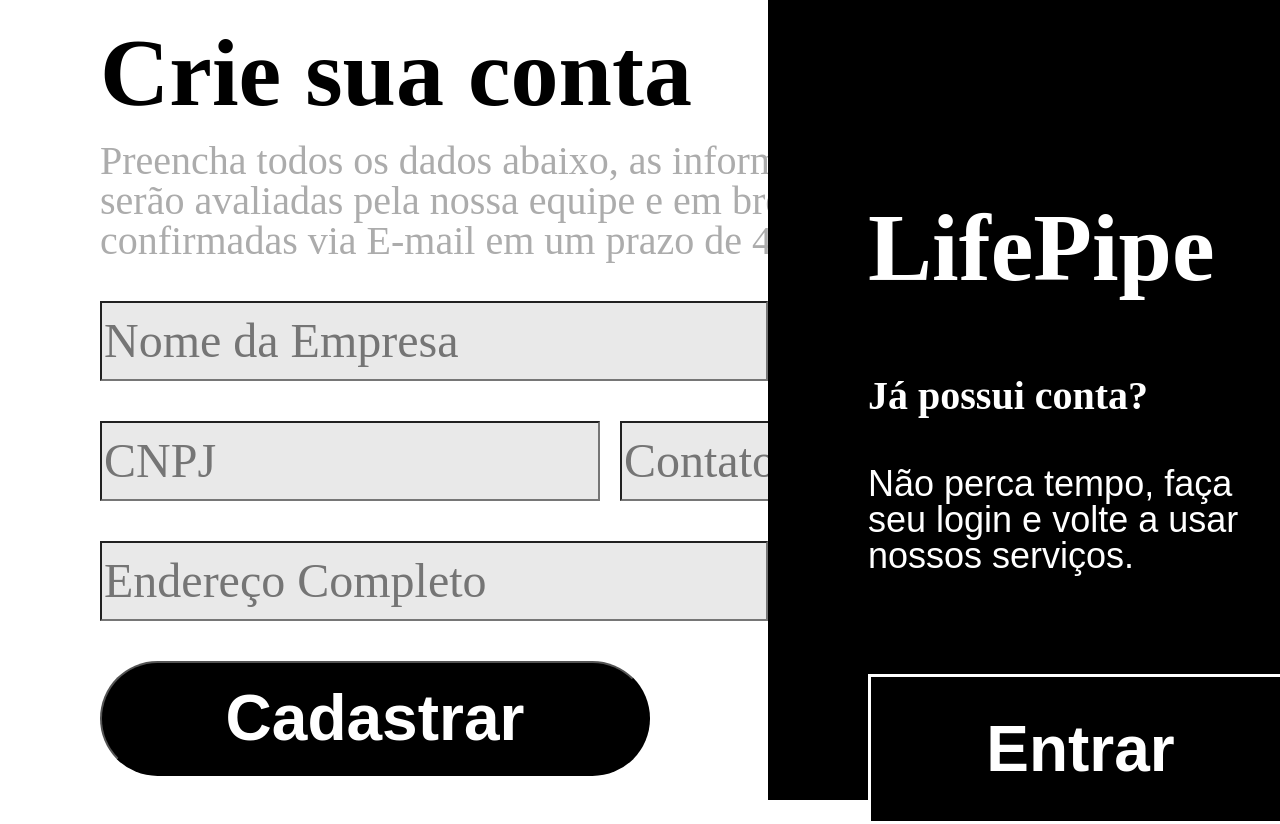
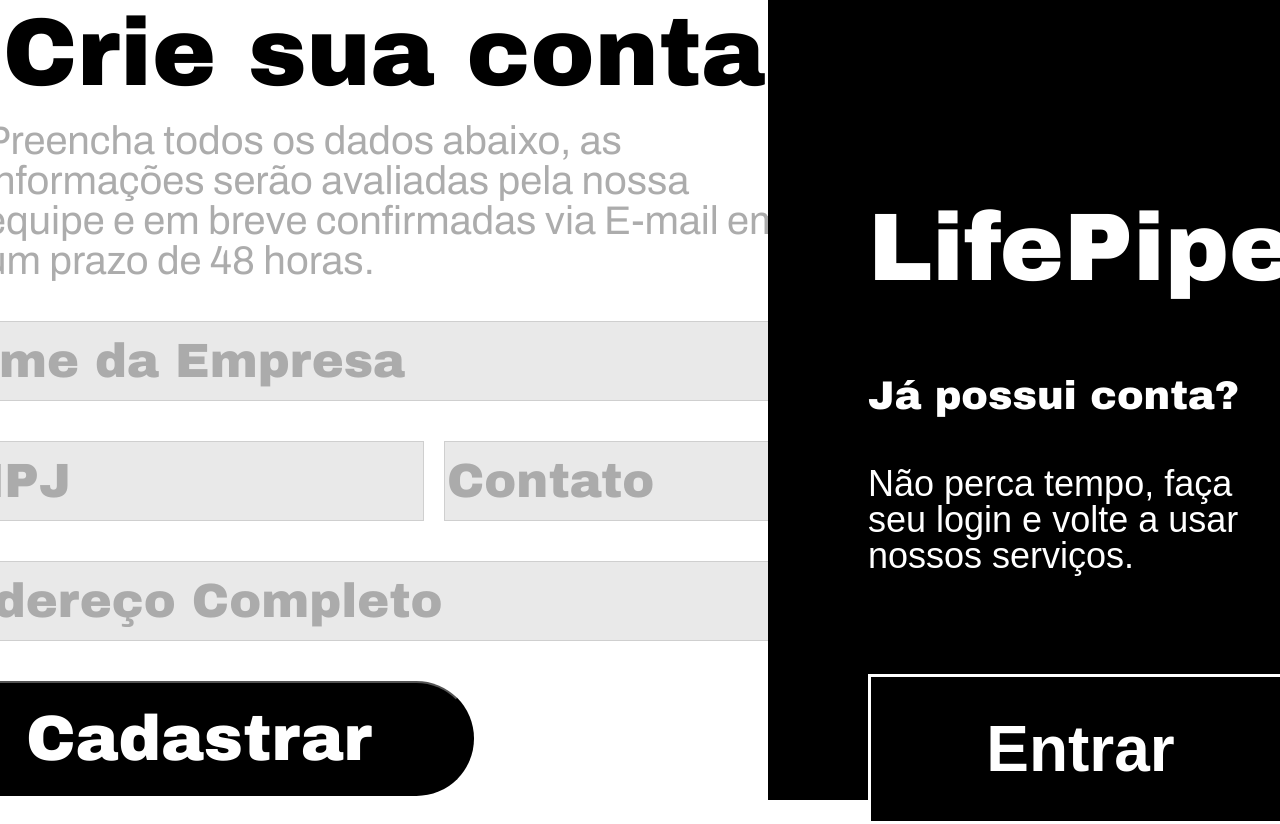
Before and after one commit to EVCG/Lifepipe, a Next.js app: page /cadastro in a window 1280 px wide. Built offline with nearby package versions, Linux system fonts and the light colour scheme.

Commit message:
Finalizando a tela de cadastro

```diff
--- a/package.json
+++ b/package.json
@@ -9,8 +9,9 @@
     "lint": "next lint"
   },
   "dependencies": {
+    "next": "14.2.5",
     "react": "^18",
     "react-dom": "^18",
-    "next": "14.2.5"
+    "react-icons": "^5.2.1"
   }
 }
--- a/pages/_document.js
+++ b/pages/_document.js
@@ -3,7 +3,16 @@
 export default function Document() {
   return (
     <Html lang="en">
-      <Head />
+      <Head>
+        {/*Font Archivo */}
+        <link rel="preconnect" href="https://fonts.googleapis.com" />
+        <link rel="preconnect" href="https://fonts.gstatic.com" crossorigin />
+        <link href="https://fonts.googleapis.com/css2?family=Archivo:ital,wght@0,100..900;1,100..900&display=swap" rel="stylesheet" />
+        {/*Font Archivo Black */}
+        <link rel="preconnect" href="https://fonts.googleapis.com" />
+        <link rel="preconnect" href="https://fonts.gstatic.com" crossorigin />
+        <link href="https://fonts.googleapis.com/css2?family=Archivo+Black&family=Archivo:ital,wght@0,100..900;1,100..900&display=swap" rel="stylesheet"></link>
+      </Head>
       <body>
         <Main />
         <NextScript />
--- a/pages/cadastro/cadastro.module.css
+++ b/pages/cadastro/cadastro.module.css
@@ -6,15 +6,15 @@
     display: flex;
     flex-direction: column;
     justify-content: center;
+    align-items: center;
     width: 60vw;
     height: 100vh;
-    padding-left: 100px;
+
 }
 
 .TitleScreenRegister {
     color: #000;
     font-size: 96px;
-    font-weight: 700;
     font-family: "Archivo Black";
     margin-bottom: 20px;
 }
@@ -34,6 +34,7 @@
     gap: 40px;
 }
 
+/* Primeiro step */
 .contentinputs {
     display: flex;
     gap: 20px;
@@ -44,9 +45,13 @@
     height: 80px;
     background-color: #E9E9E9;
     font-size: 48px;
+    border: 1px solid #cfcfcf;
+    outline: none;
+
     &::placeholder {
         font-size: 48px;
         font-family: "Archivo Black";
+        color: #ABABAB;
     }
 }
 
@@ -55,10 +60,13 @@
     height: 80px;
     background-color: #E9E9E9;
     font-size: 48px;
+    border: 1px solid #cfcfcf;
+    outline: none;
 
     &::placeholder {
         font-size: 48px;
         font-family: "Archivo Black";
+        color: #ABABAB;
     }
 }
 
@@ -67,10 +75,13 @@
     height: 80px;
     background-color: #E9E9E9;
     font-size: 48px;
+    border: 1px solid #cfcfcf;
+    outline: none;
 
     &::placeholder {
         font-size: 48px;
         font-family: "Archivo Black";
+        color: #ABABAB;
     }
 }
 
@@ -81,12 +92,32 @@
     border-radius: 70px;
     width: 550px;
     height: 115px;
-    font-weight: 700;
+    font-family: "Archivo Black";
     cursor: pointer;
 }
 
+/* Segundo step */
+.success{
+    display: flex;
+    flex-direction: column;
+    align-items: center;
+}
 
+.TextRegister{
+    font-size: 48px;
+    font-family: "Archivo Black";
+    margin-top: 100px;
+    width: 600px;
+}
 
+.IconRegister{
+    width: 143px;
+    height: 143px;
+    color: #008000;
+    border: 2px solid #016b01;
+    border-radius: 50%;
+    margin-top: 20px;
+}
 
 
 
@@ -119,7 +150,6 @@
 .TitleRegister {
     color: #fff;
     font-size: 96px;
-    font-weight: 700;
     font-family: "Archivo Black";
     margin-top: 200px;
     margin-bottom: 80px;
@@ -129,7 +159,7 @@
     color: #fff;
     font-size: 40px;
     margin-bottom: 50px;
-    font-weight: 700;
+    font-family: "Archivo Black";
 }
 
 .DescriptionText {
--- a/pages/cadastro/index.js
+++ b/pages/cadastro/index.js
@@ -1,9 +1,14 @@
 import Image from "next/image";
 import styles from "./cadastro.module.css";
 import { useRouter } from "next/router";
+import { useState, useEffect } from "react";
+import { FaCheckCircle } from "react-icons/fa";
 
 export default function Cadastro() {
   const router = useRouter()
+  const [step, setStep] = useState(1);
+  const [disable, setDisable] = useState(false)
+
   return (
     <div className={styles.ContainerCadastro}>
       <div className={styles.ContentRegister}>
@@ -11,26 +16,39 @@
         <h2 className={styles.DescriptionScreenRegister}>Preencha todos os dados abaixo, as informações serão avaliadas pela nossa equipe e em breve confirmadas via E-mail em um prazo de 48 horas.</h2>
 
         <form className={styles.Contentform}>
+          {step === 1 && (
+            <>
               <div className={styles.contentinputs}>
-            <input type="text" className={styles.iputsRegister} placeholder="Nome da Empresa"/>
+                <input type="text" className={styles.iputsRegister} placeholder="Nome da Empresa" />
               </div>
               <div className={styles.contentinputs}>
-            <input type="text" className={styles.iputsRegisterCnpj} placeholder="CNPJ"/>
-            <input type="text" className={styles.iputsRegisterContato} placeholder="Contato"/>
+                <input type="text" className={styles.iputsRegisterCnpj} placeholder="CNPJ" />
+                <input type="text" className={styles.iputsRegisterContato} placeholder="Contato" mask={['(', /[0-9]/, /\d/, ')', ' ', /\d/, /\d/, /\d/, /\d/, /\d/, '-', /\d/, /\d/, /\d/, /\d/]} />
               </div>
               <div className={styles.contentinputs}>
-            <input type="text" className={styles.iputsRegister} placeholder="Endereço Completo"/>
+                <input type="text" className={styles.iputsRegister} placeholder="Endereço Completo" />
               </div>
 
-          <button className={styles.ButtonRegister}>Cadastrar</button>
+              <button className={styles.ButtonRegister} onClick={() => setStep(2)}>Cadastrar</button>
+            </>
+          )}
+
+          {step === 2 && (
+            <>
+            <div className={styles.success}>
+              <h1 className={styles.TextRegister}>Informações enviadas com sucesso </h1>
+              <FaCheckCircle  className={styles.IconRegister}/>
+            </div>
+            </>
+                )}
         </form>
 
       </div>
 
       <div className={styles.ContentDescription}>
         <h1 className={styles.TitleRegister}>LifePipe</h1>
-        <h2  className={styles.SubTitleRegister}>Já possui conta?</h2>
-        <p  className={styles.DescriptionText}>Não perca tempo, faça seu login e volte a usar nossos serviços.</p>
+        <h2 className={styles.SubTitleRegister}>Já possui conta?</h2>
+        <p className={styles.DescriptionText}>Não perca tempo, faça seu login e volte a usar nossos serviços.</p>
         <button className={styles.ButtonLoginRegister} onClick={() => router.push("/login")}>Entrar</button>
       </div>
     </div>
```
Also changed, not shown: 1 other file (tests, documents, lock files or other folders). Lines whose indentation alone changed are shown as unchanged.
